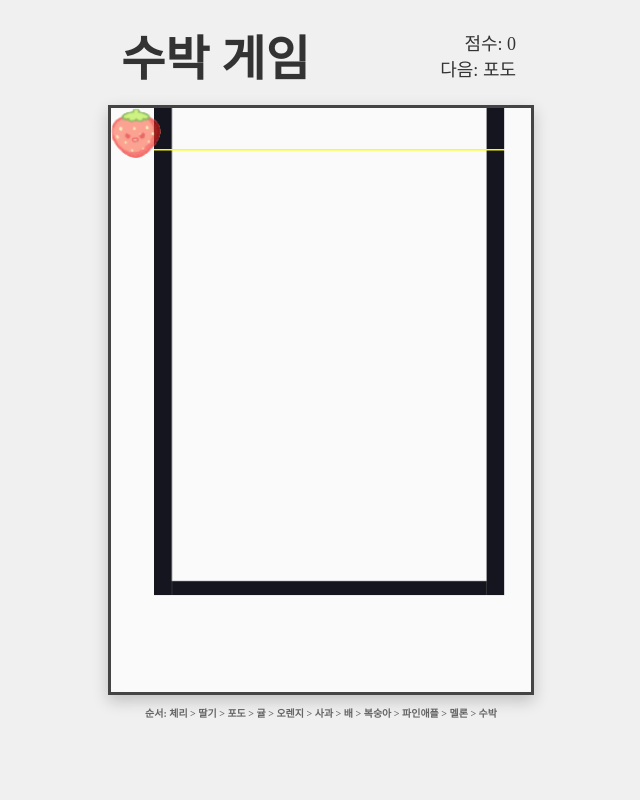
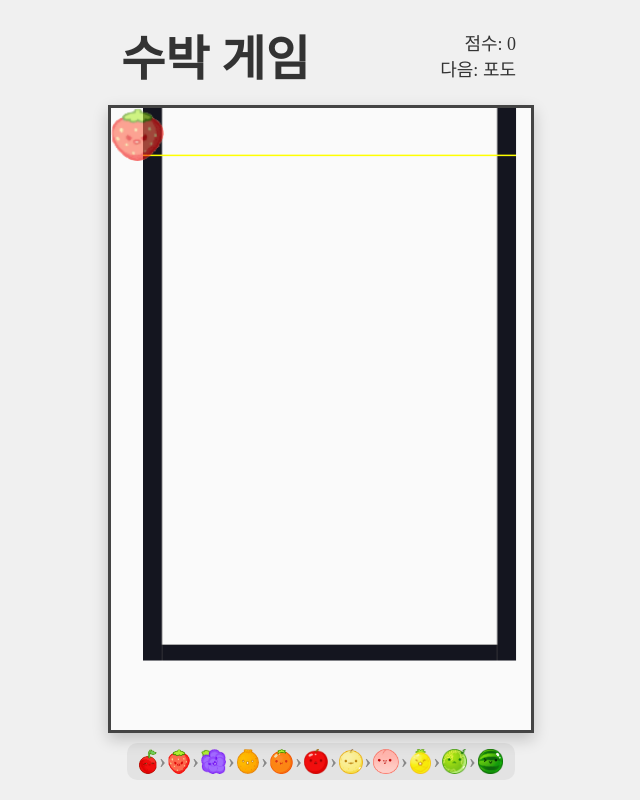
Before and after one commit to alandevper/subak-game, a React (Vite) app: page / in a window 1280 px wide. Shown: the whole page, without its empty margins (319-959 px from the left). Built offline with nearby package versions, Linux system fonts and the light colour scheme.

Commit message:
가이드수정

```diff
--- a/src/App.css
+++ b/src/App.css
@@ -15,8 +15,13 @@ html, body, #root {
   justify-content: center; /* 중앙 정렬로 변경 */
   height: calc(var(--vh, 1vh) * 100);
   width: 100%;
-  padding: 20px 20px 80px;
+  padding: 20px;
   box-sizing: border-box;
+  transition: padding-bottom 0.3s ease; /* 부드러운 높이 변경 효과 */
+}
+
+.App.with-install-button {
+  padding-bottom: 80px;
 }
 
 .game-header {
@@ -92,23 +97,39 @@ h1 {
 }
 
 .fruit-order-guide {
-  width: 100%;
-  max-width: 420px; /* game-container와 동일한 너비 */
+  display: flex;
+  align-items: center;
+  max-width: 420px;
+  overflow-x: auto;
+  padding: 8px 10px;
+  box-sizing: border-box;
+  background: rgba(0,0,0,0.05);
+  border-radius: 10px;
   margin-top: 10px;
-  text-align: center;
-  font-size: clamp(8px, 2.2vw, 10px); /* 글자 크기 더 축소 */
-  font-weight: bold; /* 폰트 굵게 */
-  color: #666;
-  flex-shrink: 0;
-  box-sizing: border-box;
-  padding: 0 10px;
-  white-space: nowrap; /* 줄바꿈 방지 */
-  overflow: hidden; /* 내용이 넘칠 경우 숨김 */
-  text-overflow: ellipsis; /* 내용이 넘칠 경우 ...으로 표시 */
+  -ms-overflow-style: none;  /* IE and Edge */
+  scrollbar-width: none;  /* Firefox */
 }
 
-.fruit-order-guide p {
-  margin: 0;
+.fruit-order-guide::-webkit-scrollbar {
+  display: none; /* Hide scrollbar for Chrome, Safari, and Opera */
+}
+
+.fruit-guide-item {
+  display: flex;
+  align-items: center;
+  flex-shrink: 0;
+}
+
+.fruit-guide-item img {
+  height: 25px; /* Icon size */
+  width: auto;
+  margin: 0 2px;
+}
+
+.fruit-guide-arrow {
+  font-size: 20px;
+  color: #888;
+  font-weight: bold;
 }
 
 .game-stats {
--- a/src/App.tsx
+++ b/src/App.tsx
@@ -341,7 +341,7 @@ function App() {
     };
 
     return (
-        <div className="App">
+        <div className={`App ${installPrompt ? 'with-install-button' : ''}`}>
             <div className="game-header">
                 <h1>수박 게임</h1>
                 <div className="header-buttons">
@@ -372,7 +372,12 @@ function App() {
                 <div ref={previewFruitRef} className="preview-fruit"></div>
             </div>
             <div className="fruit-order-guide">
-                <p>순서: {FRUITS.map(fruit => fruit.name).join(' > ')}</p>
+                {FRUITS.map((fruit, index) => (
+                    <div key={fruit.name} className="fruit-guide-item">
+                        <img src={fruit.image} alt={fruit.name} />
+                        {index < FRUITS.length - 1 && <span className="fruit-guide-arrow">›</span>}
+                    </div>
+                ))}
             </div>
             {(!gameOver && !gameSuccess) && !imagesLoaded && <div className="loading-indicator">로딩 중...</div>}
             {installPrompt && (
```
